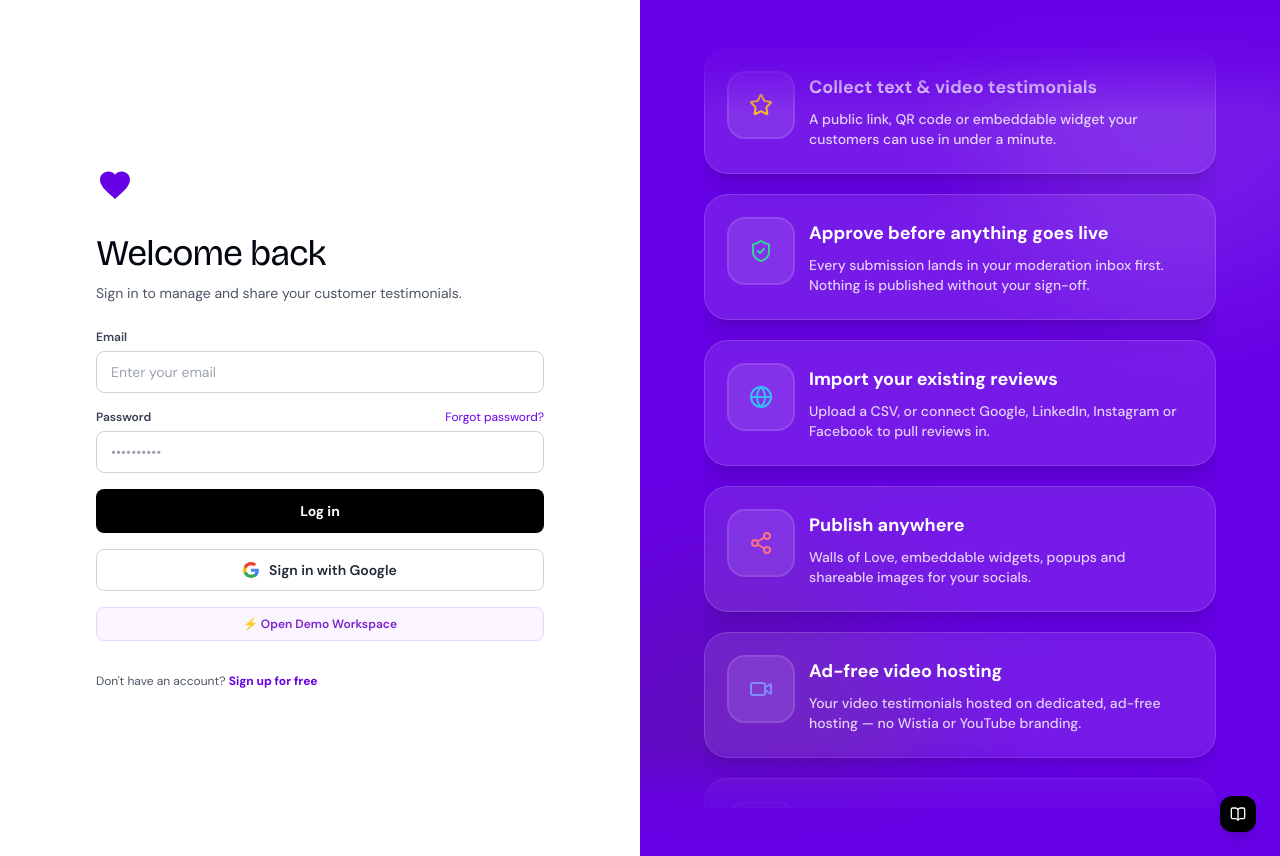
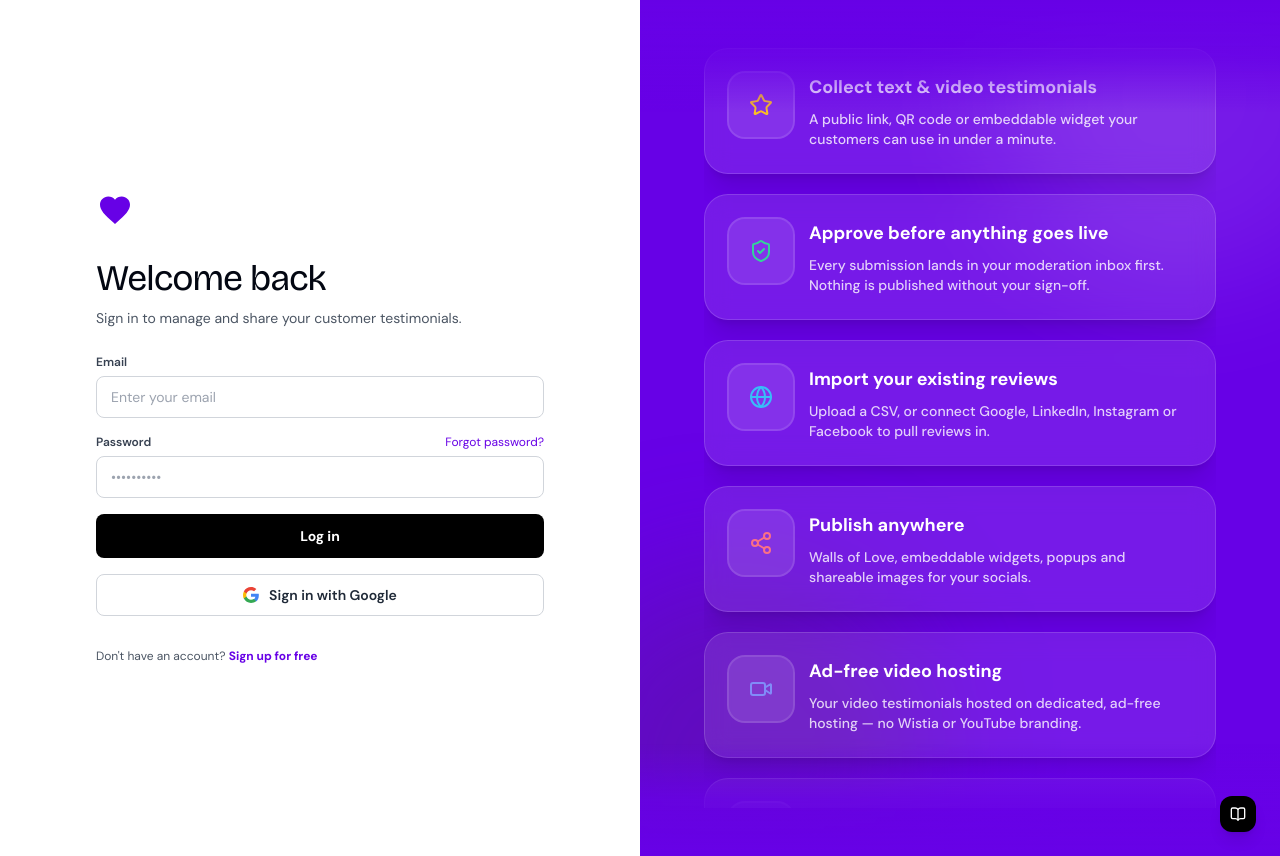
Before and after one commit to greetingsgopal-hub/testimonial-collector-dashboard, a React (Vite) app: page /login in a window 1280 px wide. Built offline with nearby package versions, Linux system fonts and the light colour scheme; no server answers.

Commit message:
Remove Open Demo Workspace button from LoginPage

```diff
--- a/src/pages/LoginPage.tsx
+++ b/src/pages/LoginPage.tsx
@@ -18,7 +18,7 @@ export const LoginPage: React.FC = () => {
   const [isGoogleSubmitting, setIsGoogleSubmitting] = useState(false);
   const [localError, setLocalError] = useState<string | null>(null);
 
-  const { signIn, signInWithGoogle, enableDemoMode, authError } = useAuth();
+  const { signIn, signInWithGoogle, authError } = useAuth();
   const navigate = useNavigate();
   const location = useLocation();
 
@@ -55,11 +55,6 @@ export const LoginPage: React.FC = () => {
     } finally {
       setIsSubmitting(false);
     }
-  };
-
-  const handleDemoLogin = () => {
-    enableDemoMode();
-    navigate('/dashboard', { replace: true });
   };
 
   const handleGoogleSignIn = async () => {
@@ -163,14 +158,6 @@ export const LoginPage: React.FC = () => {
               <GoogleIcon className="w-4 h-4 shrink-0" />
               <span>{isGoogleSubmitting ? 'Connecting...' : 'Sign in with Google'}</span>
             </button>
-
-            <button
-              type="button"
-              onClick={handleDemoLogin}
-              className="w-full py-2 px-4 rounded-lg bg-purple-50 hover:bg-purple-100 text-purple-700 border border-purple-200 font-semibold text-xs flex items-center justify-center gap-1.5 transition-colors cursor-pointer"
-            >
-              <span>⚡ Open Demo Workspace</span>
-            </button>
           </form>
 
           <p className="mt-8 text-xs text-gray-600">
```
